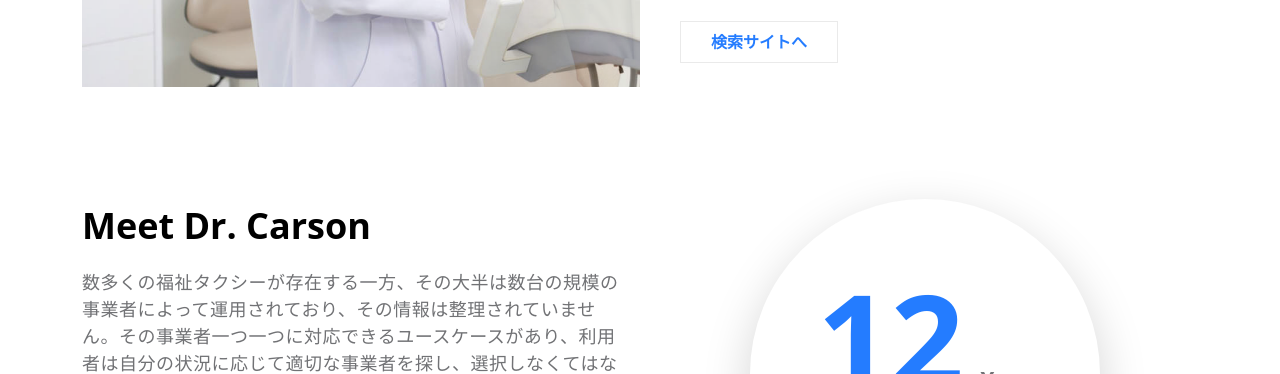
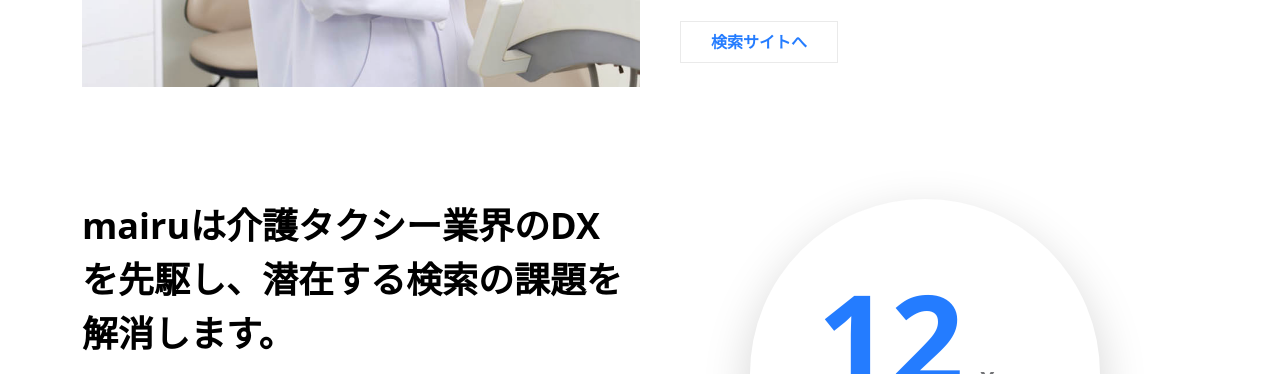
Before and after one commit to shinshinbk/shinshinbk.github.io, a plain HTML site: page index.html in a window 1280 px wide. Shown: the part 587-961 px from the top of the page. Drawn offline with Linux system fonts and the light colour scheme.

Commit message:
Update index.html

```diff
--- a/index.html
+++ b/index.html
@@ -135,7 +135,7 @@ https://templatemo.com/tm-566-medic-care
                     <div class="row">
 
                         <div class="col-lg-6 col-md-6 col-12">
-                            <h2 class="mb-lg-3 mb-3">Meet Dr. Carson</h2>
+                            <h2 class="mb-lg-3 mb-3">mairuは介護タクシー業界のDXを先駆し、潜在する検索の課題を解消します。</h2>
 
                             <p>数多くの福祉タクシーが存在する一方、その大半は数台の規模の事業者によって運用されており、その情報は整理されていません。その事業者一つ一つに対応できるユースケースがあり、利用者は自分の状況に応じて適切な事業者を探し、選択しなくてはなりません。</p>
 
```
